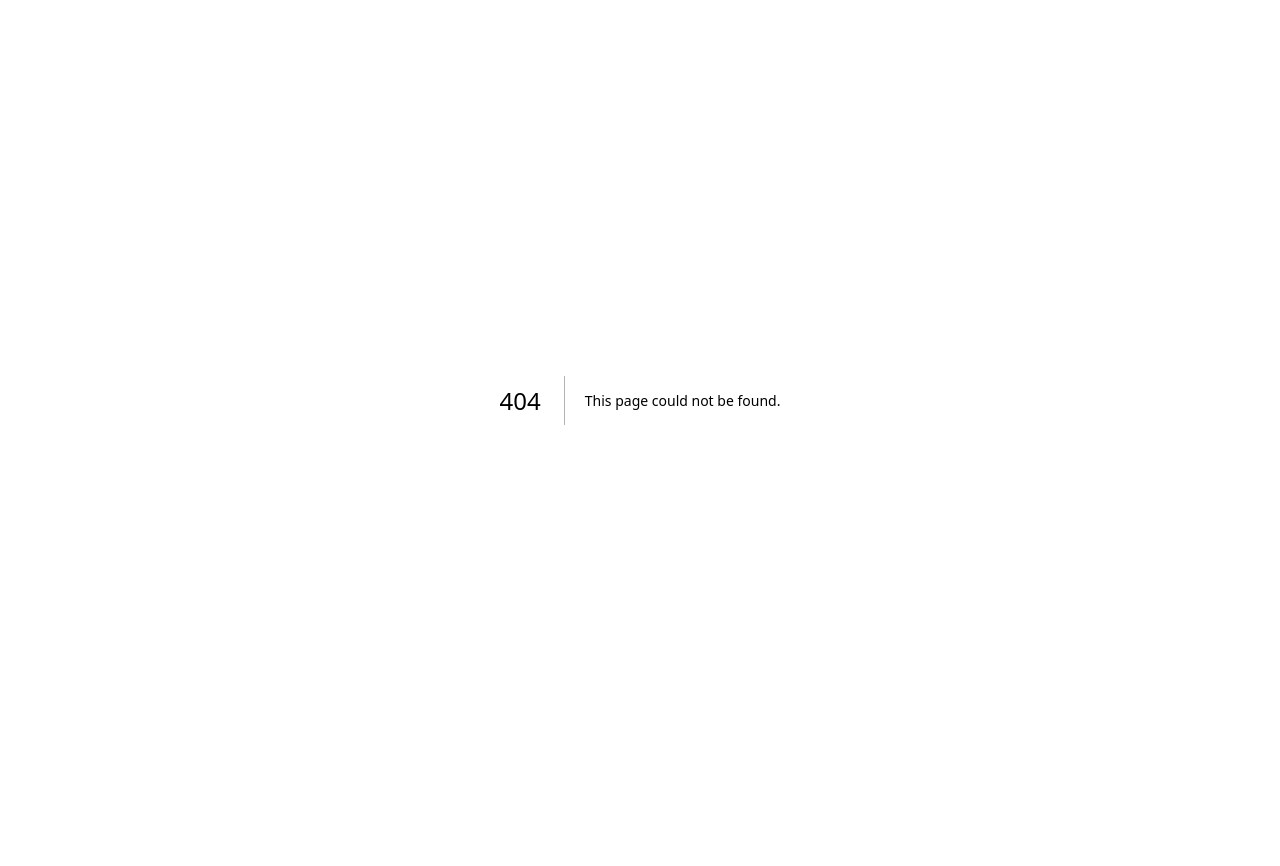
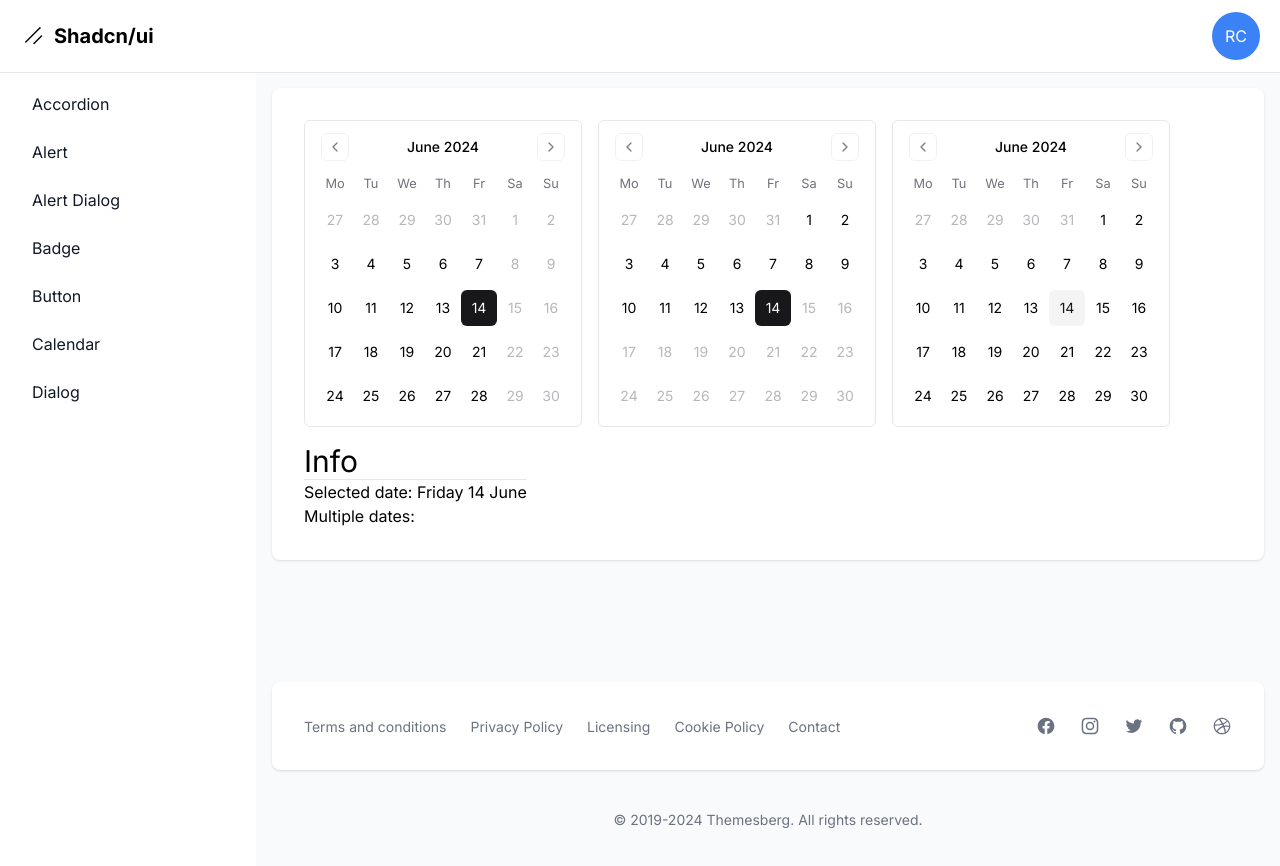
Before and after one commit to CMRicardo/shadcn-dashboard, a Next.js app: page /dashboard/calendar in a window 1280 px wide. Before the commit this address had no page. Shown: the top 866 px of the page. Before the commit the page ends 800 px from the top, so only its background shows below. Built offline with nearby package versions, Linux system fonts and the light colour scheme.

Commit message:
Add calendar component

```diff
--- /dev/null
+++ b/app/dashboard/calendar/page.tsx
@@ -0,0 +1,52 @@
+"use client";
+import { Calendar } from "@/components/ui/calendar";
+import { useState } from "react";
+
+export default function Page() {
+  const [date, setDate] = useState<Date | undefined>(new Date());
+  const [multipleDates, setMultipleDates] = useState<Date[] | undefined>([]);
+  const smallDate = date?.toLocaleDateString("en-IN", {
+    day: "numeric",
+    weekday: "long",
+    month: "long",
+  });
+
+  return (
+    <div className="sm:flex sm:flex-row md:flex-cols md:flex-wrap gap-4">
+      <Calendar
+        mode="single"
+        selected={date}
+        onSelect={setDate}
+        className="rounded-md border"
+        weekStartsOn={1}
+        disabled={(date) => date.getDay() === 0 || date.getDay() === 6}
+      />
+      <Calendar
+        mode="single"
+        selected={date}
+        onSelect={setDate}
+        className="rounded-md border"
+        weekStartsOn={1}
+        disabled={(date) => date > new Date()}
+      />
+      <Calendar
+        mode="multiple"
+        selected={multipleDates}
+        onSelect={setMultipleDates}
+        className="rounded-md border"
+        weekStartsOn={1}
+      />
+      <div>
+        <h1 className="text-3xl">Info</h1>
+        <div className="border-b"></div>
+        <p>Selected date: {smallDate}</p>
+        <p>
+          Multiple dates:{" "}
+          {multipleDates
+            ?.map((date) => date.toLocaleDateString("en-IN"))
+            .join(", ")}
+        </p>
+      </div>
+    </div>
+  );
+}
--- a/app/dashboard/layout.tsx
+++ b/app/dashboard/layout.tsx
@@ -7,9 +7,10 @@
   { name: "accordion", href: "accordion" },
   { name: "alert", href: "alert" },
   { name: "button", href: "button" },
-  { name: "Alert Dialog", href: "alert-dialog" },
+  { name: "alert dialog", href: "alert-dialog" },
   { name: "dialog", href: "dialog" },
   { name: "badge", href: "badge" },
+  { name: "calendar", href: "calendar" },
 ].sort((a, b) => a.name.localeCompare(b.name));
 
 export default function DashboardLayout({
```
